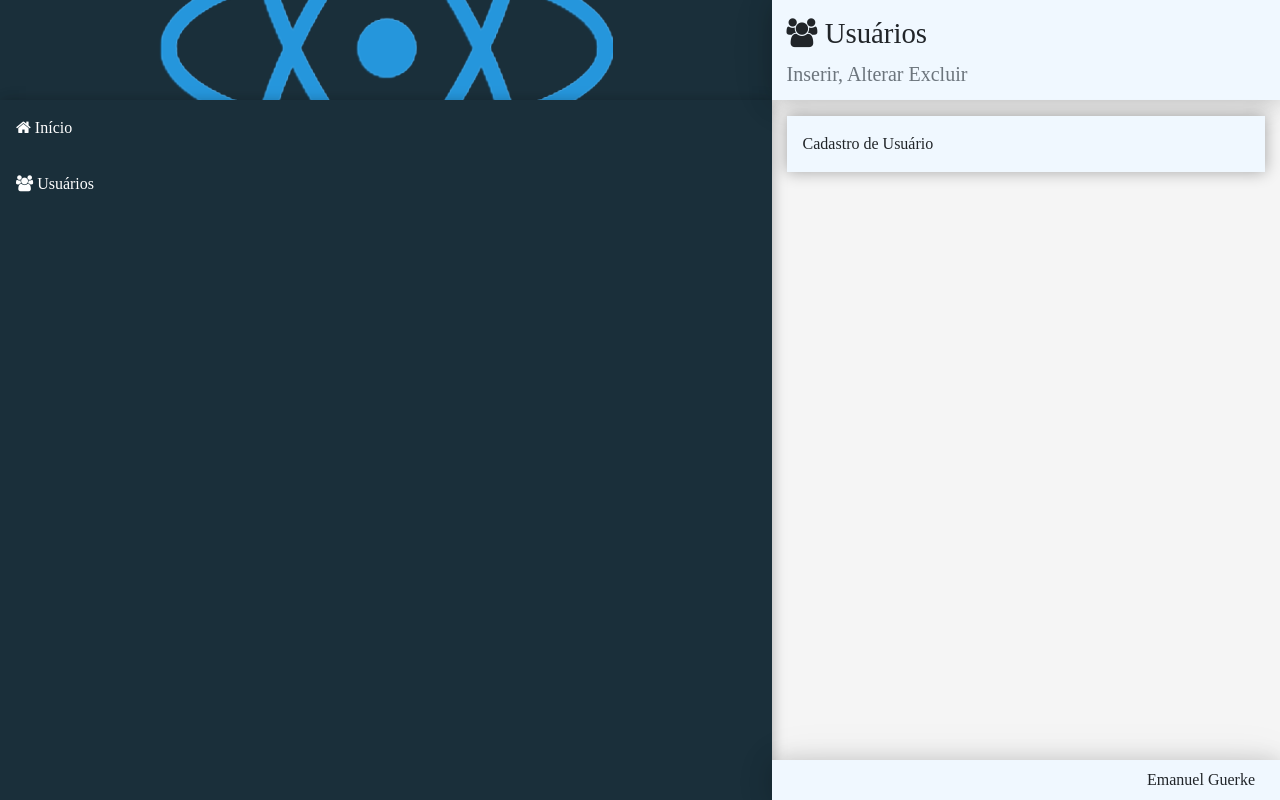
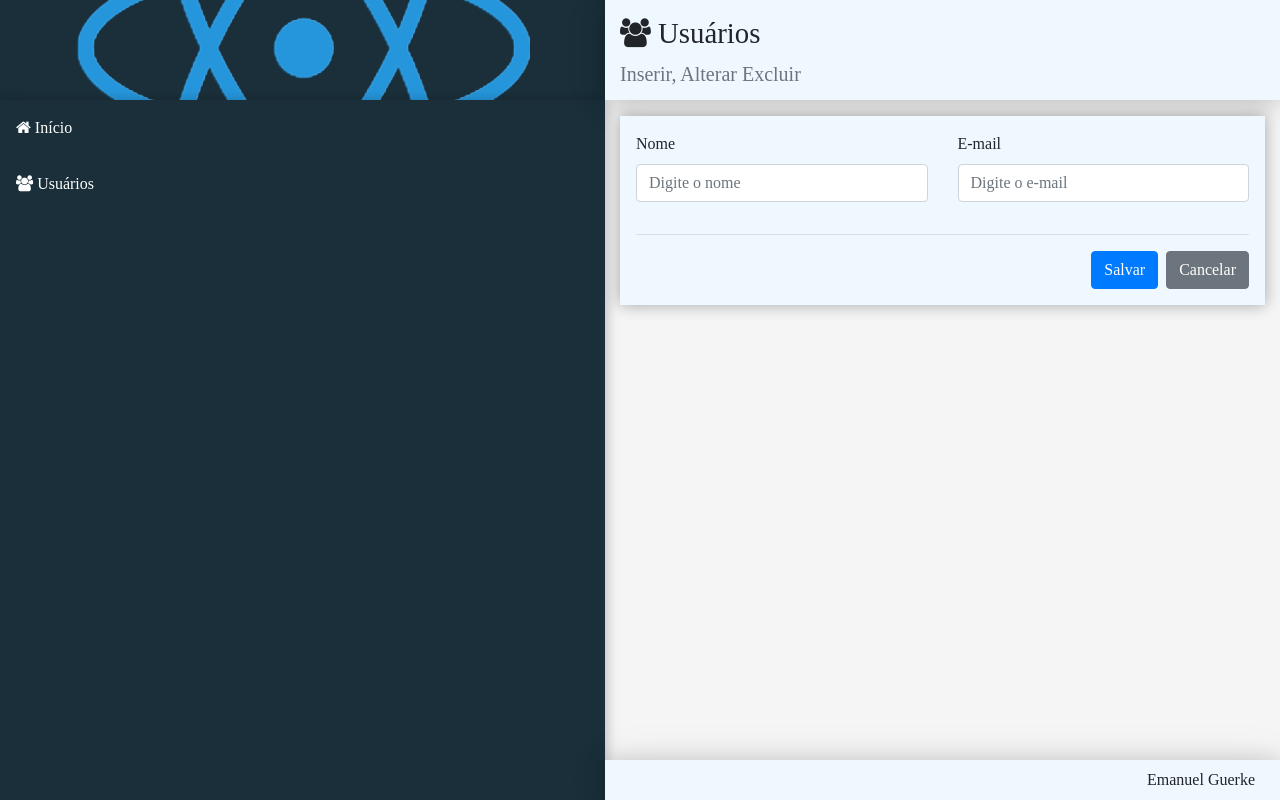
Before and after one commit to emanuelguerke/cadastroUsuariosReact, a React (Create React App) app in the folder cadastroUsuarios/frontend/: page /users in a window 1280 px wide. Built offline with nearby package versions, Linux system fonts and the light colour scheme.

Commit message:
Update UserCrud.jsx

```diff
--- a/cadastroUsuarios/frontend/src/components/user/UserCrud.jsx
+++ b/cadastroUsuarios/frontend/src/components/user/UserCrud.jsx
@@ -1,4 +1,5 @@
 import React, { Component } from 'react'
+import axios from 'axios'
 import Main from '../template/Main'
 
 const headerProps = {
@@ -7,11 +8,92 @@
     subtit: 'Inserir, Alterar Excluir'
 }
 
+const baseURL = 'http://localhost:3005/users'
+const initialState ={
+    user:{name: '', email: ''},
+    list:[]
+}
+
+
+
 export default class UserCrud extends Component{
+    state ={...initialState}
+    clear(){
+        this.setState({user: initialState.user})
+    }
+
+    save(){
+        const user = this.state.user
+        const method = user.id ? 'put' : 'post'
+        const url = user.id ? `${baseURL}/${user.id}` : baseURL
+        axios[method](url, user)
+            .then(resp=>{
+                const list = this.getUpdatedList(resp.data)
+                this.setState({user: initialState.user, list})
+            })
+    }
+
+    getUpdatedList(user){
+        const list = this.state.list.filter(u=> u.id !== user.id)
+        list.unshift(user)
+        return list
+    }
+    updateField(event){
+        const user ={ ...this.state.user }
+        user[event.target.name] = event.target.value
+        this.setState({ user })
+    }
+
+    renderForm(){
+        return(
+            <div className="form">
+                <div className="row">
+                    <div className="col-12 col-md-6">
+                        <div className="form-group">
+                            <label>Nome</label>
+                            <input type="text" className='form-control'
+                            name='name'
+                            value={this.state.user.name}
+                            onChange={e=>this.updateField(e)}
+                            placeholder='Digite o nome'
+                            />
+                        </div>
+                    </div>
+                    <div className="col-12 col-md-6">
+                        <div className="formGroup">
+                            <label>E-mail</label>
+                            <input type="text" className="form-control"
+                                name="email"
+                                value={this.state.user.email}
+                                onChange={e=>this.updateField(e)}
+                                placeholder="Digite o e-mail"
+                                />
+                        </div>
+                    </div>
+                </div>
+                <hr/>
+                <div className="row">
+                    <div className="col-12 d-flex justify-content-end">
+                        <button className="btn btn-primary"
+                        onClick={e=>this.save(e)}
+                        >
+                            Salvar
+                        </button>
+                        <button className="btn btn-secondary ml-2"
+                        onClick={e=>this.clear(e)}
+                        >
+                            Cancelar
+                        </button>
+                    </div>
+                </div>
+            </div>
+        )
+    }
+
     render(){
         return(
             <Main {...headerProps}>
-                Cadastro de Usuário
+                {this.renderForm()}
             </Main>
         )
     }
```
